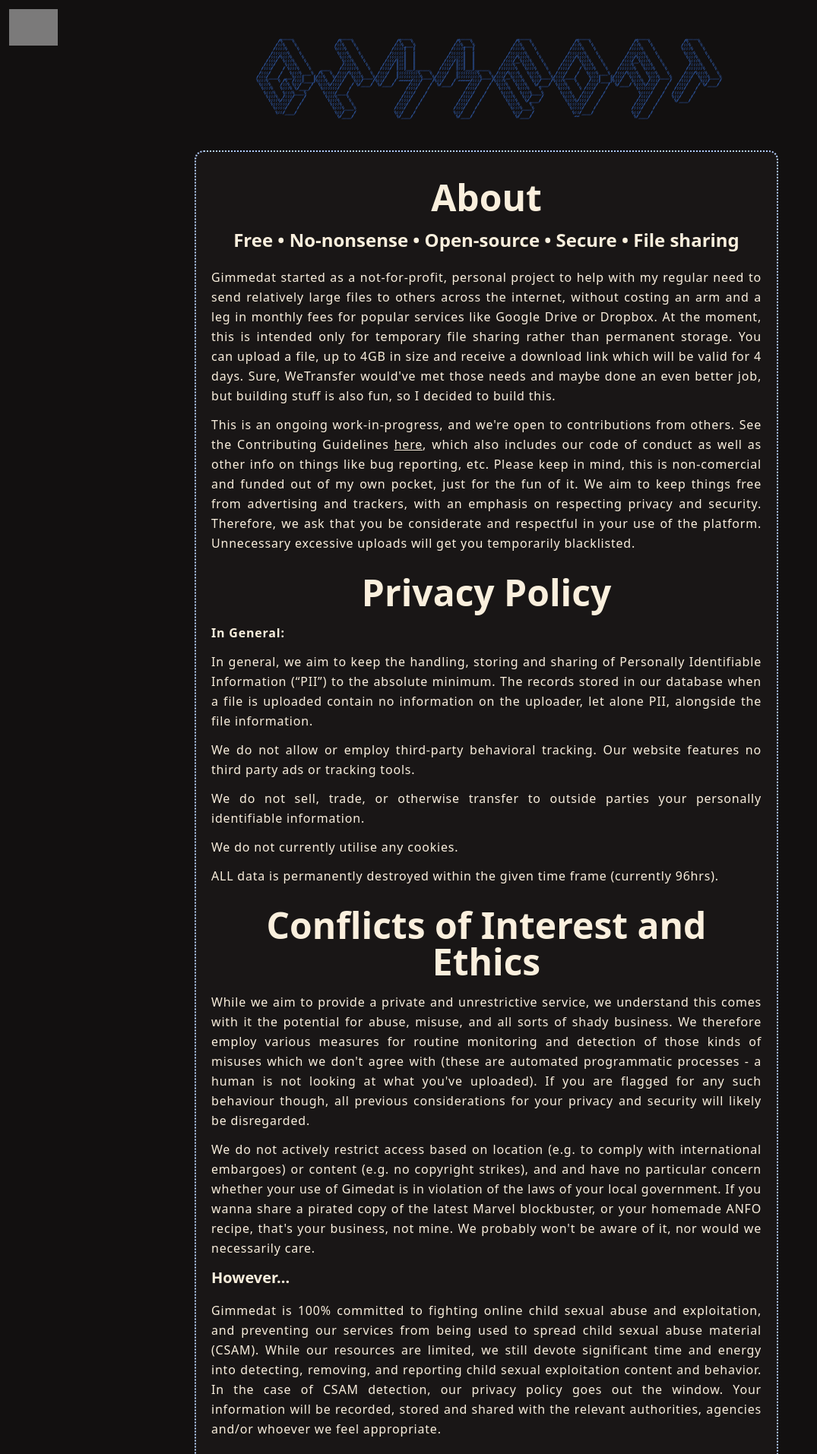
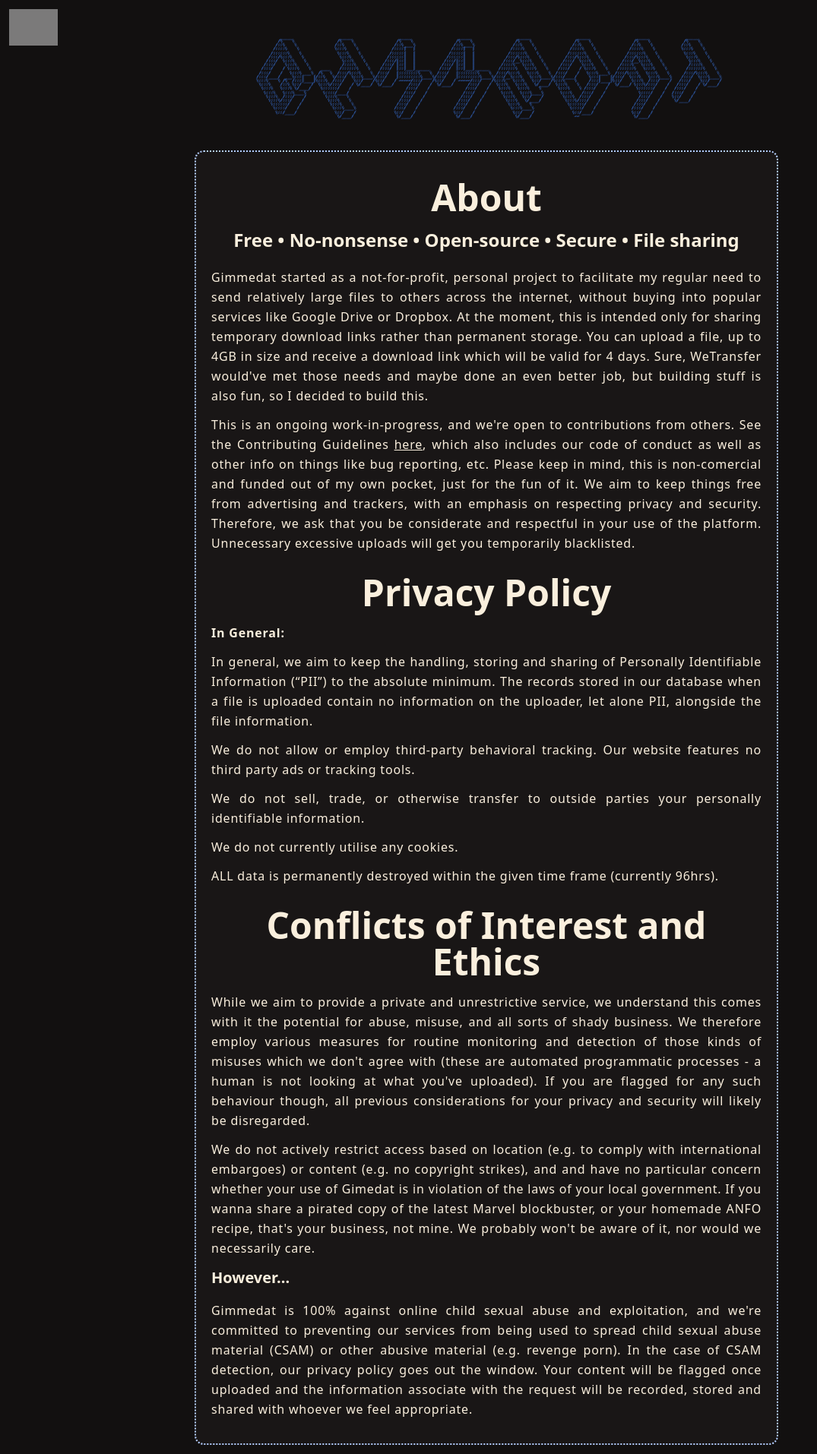
Before and after one commit to tluth/gimmedat, a React (Vite) app in the folder frontend-vite/: page /about in a window 1280 px wide. Shown: the top 1914 px of the page at 76% size, without its empty margins (0-1075 px from the left). Built offline with nearby package versions, Linux system fonts and the light colour scheme; no server answers; grey boxes are pictures that could not be loaded.

Commit message:
update abobut

```diff
--- a/frontend-vite/src/components/About.tsx
+++ b/frontend-vite/src/components/About.tsx
@@ -13,15 +13,15 @@ const AboutPage = () => {
           Free • No-nonsense • Open-source • Secure • File sharing
         </span>
         <p>
-          Gimmedat started as a not-for-profit, personal project to help with my
-          regular need to send relatively large files to others across the internet,
-          without costing an arm and a leg in monthly fees for popular services like
-          Google Drive or Dropbox. At the moment, this is intended only for
-          temporary file sharing rather than permanent storage. You can upload a
-          file, up to 4GB in size and receive a download link which will be
-          valid for 4 days. Sure, WeTransfer would've met those needs and maybe
-          done an even better job, but building stuff is also fun, so I decided
-          to build this.
+          Gimmedat started as a not-for-profit, personal project to facilitate
+          my regular need to send relatively large files to others across the
+          internet, without buying into popular services like Google Drive or
+          Dropbox. At the moment, this is intended only for sharing temporary
+          download links rather than permanent storage. You can upload a file,
+          up to 4GB in size and receive a download link which will be valid for
+          4 days. Sure, WeTransfer would've met those needs and maybe done an
+          even better job, but building stuff is also fun, so I decided to build
+          this.
         </p>
         <p>
           This is an ongoing work-in-progress, and we're open to contributions
@@ -32,12 +32,12 @@ const AboutPage = () => {
           >
             here
           </a>
-          , which also includes our code of conduct as well as other info on things
-          like bug reporting, etc. Please keep in mind, this is non-comercial
-          and funded out of my own pocket, just for the fun of it. We aim to
-          keep things free from advertising and trackers, with an emphasis on
-          respecting privacy and security. Therefore, we ask that you be
-          considerate and respectful in your use of the platform.
+          , which also includes our code of conduct as well as other info on
+          things like bug reporting, etc. Please keep in mind, this is
+          non-comercial and funded out of my own pocket, just for the fun of it.
+          We aim to keep things free from advertising and trackers, with an
+          emphasis on respecting privacy and security. Therefore, we ask that
+          you be considerate and respectful in your use of the platform.
           Unnecessary excessive uploads will get you temporarily blacklisted.
         </p>
         <h1 className="my-4 text-2xl font-extrabold md:text-4xl lg:text-5xl text-center">
@@ -47,8 +47,9 @@ const AboutPage = () => {
         <p>
           In general, we aim to keep the handling, storing and sharing of
           Personally Identifiable Information (“PII”) to the absolute minimum.
-          The records stored in our database when a file is uploaded
-          contain no information on the uploader, let alone PII, alongside the file information.
+          The records stored in our database when a file is uploaded contain no
+          information on the uploader, let alone PII, alongside the file
+          information.
         </p>
         <p>
           We do not allow or employ third-party behavioral tracking. Our website
@@ -70,12 +71,12 @@ const AboutPage = () => {
         <p>
           While we aim to provide a private and unrestrictive service, we
           understand this comes with it the potential for abuse, misuse, and all
-          sorts of shady business. We therefore employ various measures
-          for routine monitoring and detection of those kinds of misuses which we don't
-          agree with (these are automated programmatic processes - a human
-          is not looking at what you've uploaded). If you are flagged for any such
-          behaviour though, all previous considerations for your privacy and security
-          will likely be disregarded.
+          sorts of shady business. We therefore employ various measures for
+          routine monitoring and detection of those kinds of misuses which we
+          don't agree with (these are automated programmatic processes - a human
+          is not looking at what you've uploaded). If you are flagged for any
+          such behaviour though, all previous considerations for your privacy
+          and security will likely be disregarded.
         </p>
         <p>
           We do not actively restrict access based on location (e.g. to comply
@@ -83,23 +84,22 @@ const AboutPage = () => {
           and and have no particular concern whether your use of Gimedat is in
           violation of the laws of your local government. If you wanna share a
           pirated copy of the latest Marvel blockbuster, or your homemade ANFO
-          recipe, that's your business, not mine. We probably won't be aware of it,
-          nor would we necessarily care.
+          recipe, that's your business, not mine. We probably won't be aware of
+          it, nor would we necessarily care.
         </p>
         <span className="text-xl font-bold pb-4">However...</span>
         <p>
-          Gimmedat is 100% committed to fighting online child sexual abuse and
-          exploitation, and preventing our services from being used to spread
-          child sexual abuse material (CSAM). While our resources are limited,
-          we still devote significant time and energy into detecting,
-          removing, and reporting child sexual exploitation content and
-          behavior. In the case of CSAM detection, our privacy policy goes out
-          the window. Your information will be recorded, stored and shared with
-          the relevant authorities, agencies and/or whoever we feel appropriate.
+          Gimmedat is 100% against online child sexual abuse and exploitation,
+          and we're committed to preventing our services from being used to
+          spread child sexual abuse material (CSAM) or other abusive material
+          (e.g. revenge porn). In the case of CSAM detection, our privacy policy
+          goes out the window. Your content will be flagged once uploaded and
+          the information associate with the request will be recorded, stored
+          and shared with whoever we feel appropriate.
         </p>
       </div>
     </div>
-  )
-}
+  );
+};
 
-export default AboutPage
+export default AboutPage;
```
